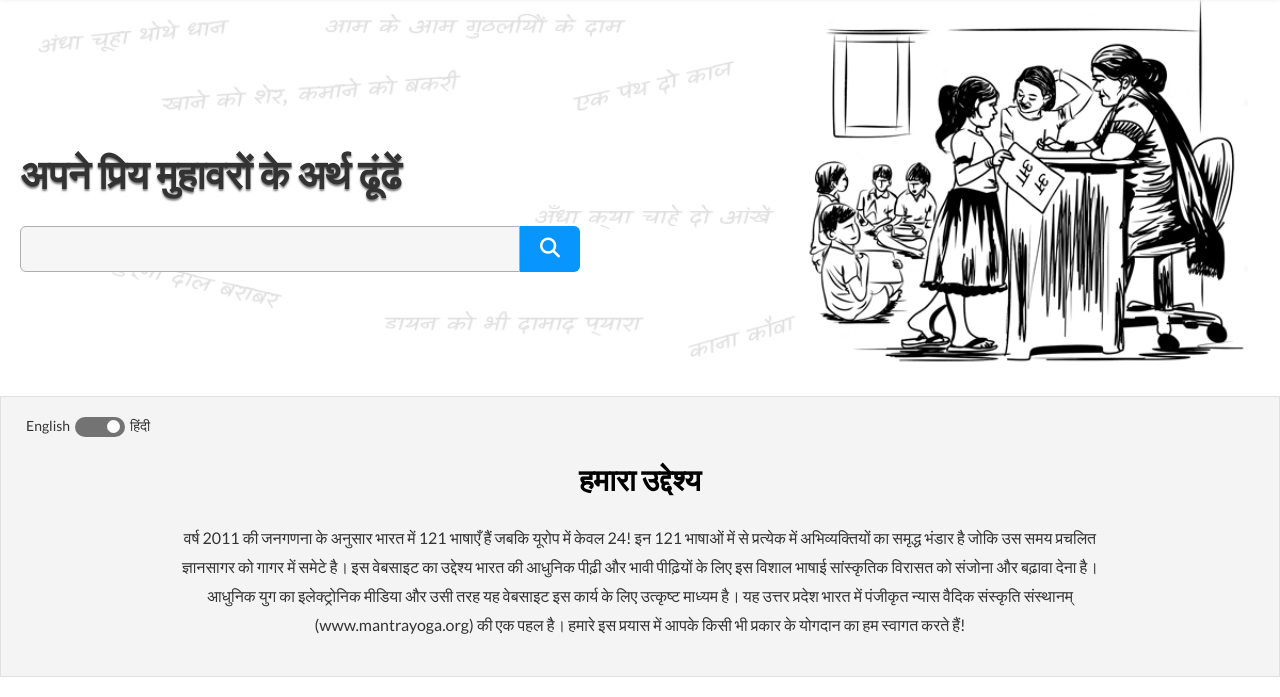
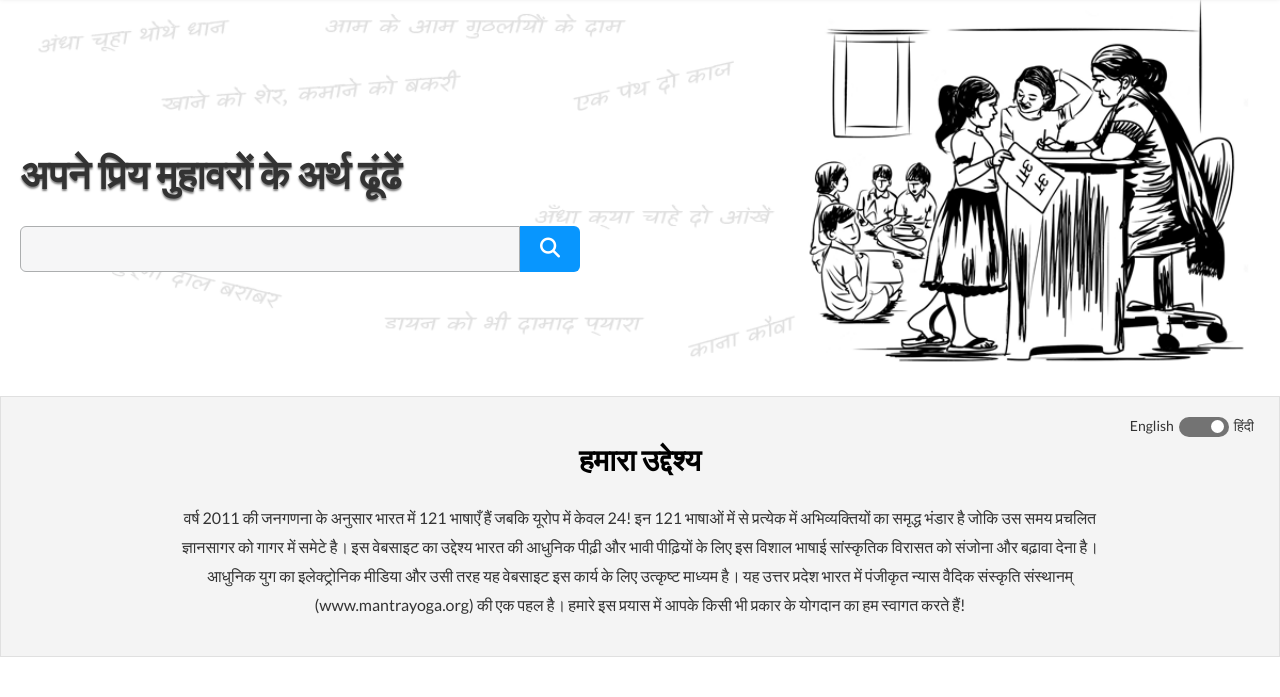
Before and after one commit to VaibhavSri9637/php-vaidik-sanskriti-sansthaanam, a PHP site: page / in a window 1280 px wide. Shown: the part 116-813 px from the top of the page. Run offline with PHP 8.4, Linux system fonts and the light colour scheme; data that the repository does not hold is empty; some libraries are stand-ins or nearby versions; some web fonts are replaced.

Commit message:
aligning home switch button to the right

```diff
--- a/index.php
+++ b/index.php
@@ -44,7 +44,7 @@ mysqli_close($conn);
     </div>
     <div class="">
         <div class="vision-section content-section">
-            <div class="switch-container">
+            <div class="switch-container" style="float:right;">
                 <span class="switch-options lato-regular">English</span>
                 <label class="switch">
                     <input id="vision-switch" type="checkbox" checked>
```
